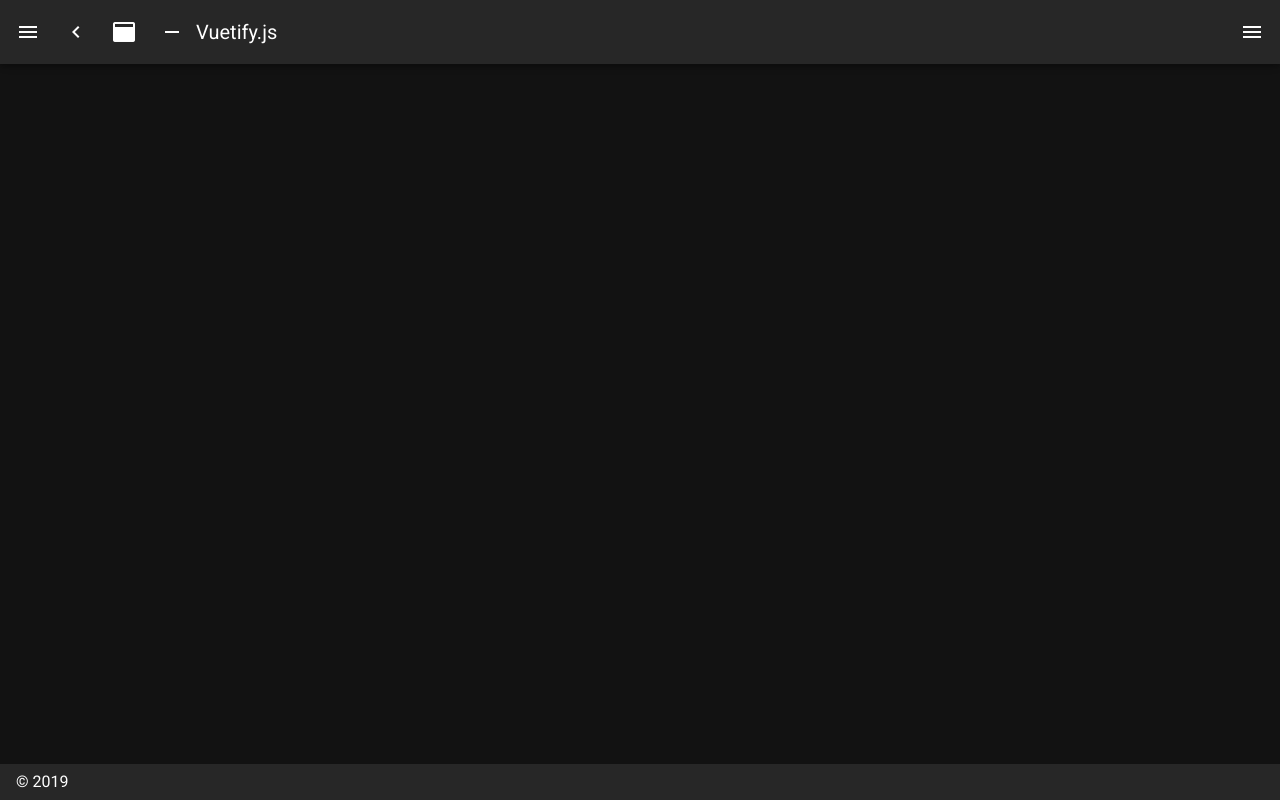
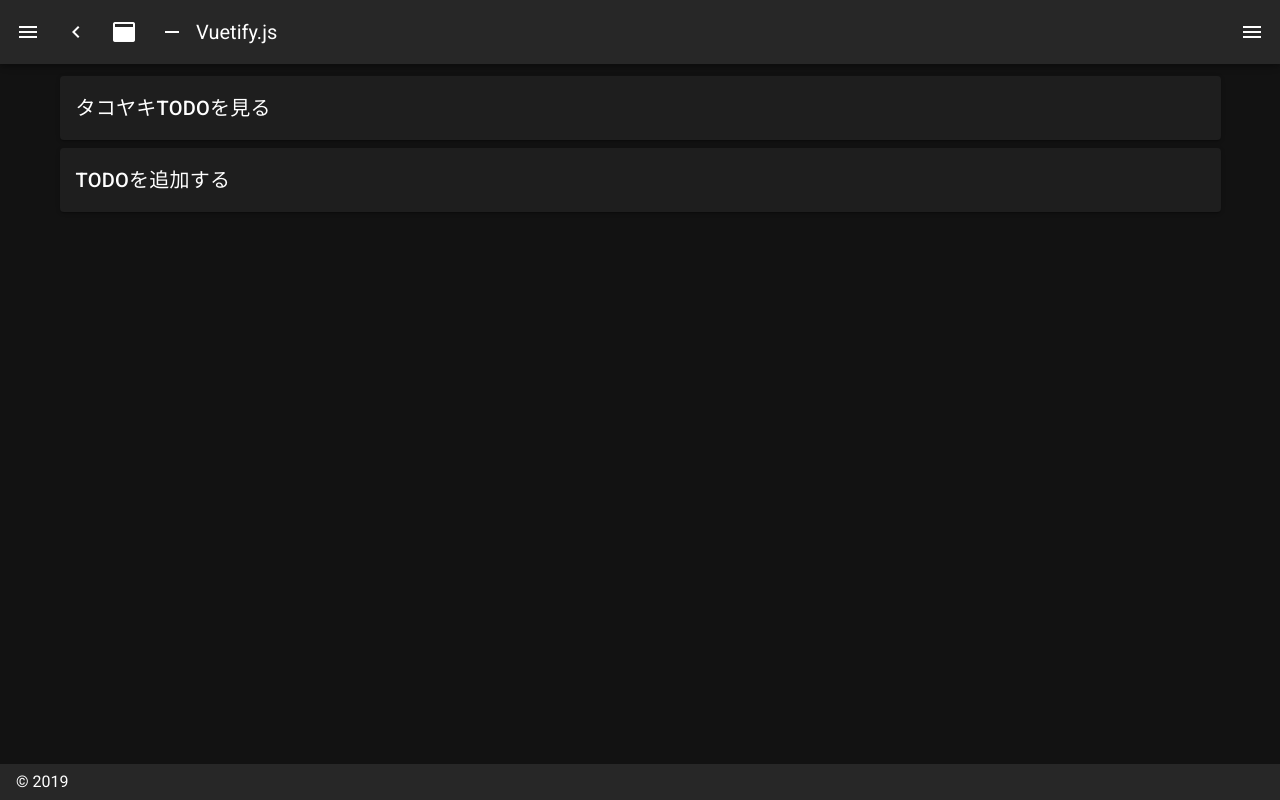
Before and after one commit to ieieiei59/TakoyakiTodo, a Nuxt app: page /todo/list in a window 1280 px wide. Before the commit this address had no page. Built offline with nearby package versions, Linux system fonts and the light colour scheme.

Commit message:
add list page

```diff
--- /dev/null
+++ b/components/Todo/List.vue
@@ -0,0 +1,25 @@
+<template>
+  <div>
+    <v-card v-for="todo in todoList" :key="todo.id" class="mb-2">
+      <v-card-title>{{ todo.title }}</v-card-title>
+    </v-card>
+  </div>
+</template>
+
+<script>
+export default {
+  name: 'TodoLIst',
+  props: [ 'todoList' ],
+  data () {
+    return {
+
+    }
+  },
+  created () {
+
+  },
+  methods: {
+
+  }
+}
+</script>
--- /dev/null
+++ b/models/Todo.js
@@ -0,0 +1,14 @@
+import mTodo from '@/models/mock/Todo'
+
+export default class Todo {
+  constructor (json) {
+    this.title = json.title
+    this.description = json.description
+    this.addedAt = json.addedAt
+    this.editedAt = json.addedAt
+  }
+
+  static getList (filter = {}) {
+    return mTodo.map(v => new Todo(v))
+  }
+}
--- /dev/null
+++ b/models/mock/Todo.js
@@ -0,0 +1,16 @@
+export default [
+  {
+    id: 1,
+    title: 'タコヤキTODOを見る',
+    description: 'タコヤキTODOを見る。',
+    addedAt: new Date(),
+    editedAt: new Date()
+  },
+  {
+    id: 2,
+    title: 'TODOを追加する',
+    description: 'TODOを追加する。',
+    addedAt: new Date(),
+    editedAt: new Date()
+  }
+]
--- /dev/null
+++ b/pages/todo/list.vue
@@ -0,0 +1,30 @@
+<template>
+  <div>
+    <list-component :todoList="todoList" />
+  </div>
+</template>
+
+<script>
+import ListComponent from '@/components/Todo/List'
+import Todo from '@/models/Todo'
+
+export default {
+  name: 'TodoListPage',
+  components: {
+    ListComponent
+  },
+  data () {
+    return {
+      todoList: []
+    }
+  },
+  created () {
+    this.todoList = this.getTodoList()
+  },
+  methods: {
+    getTodoList () {
+      return Todo.getList()
+    }
+  }
+}
+</script>
```
Also changed, not shown: 2 other files (tests, documents, lock files or other folders).
